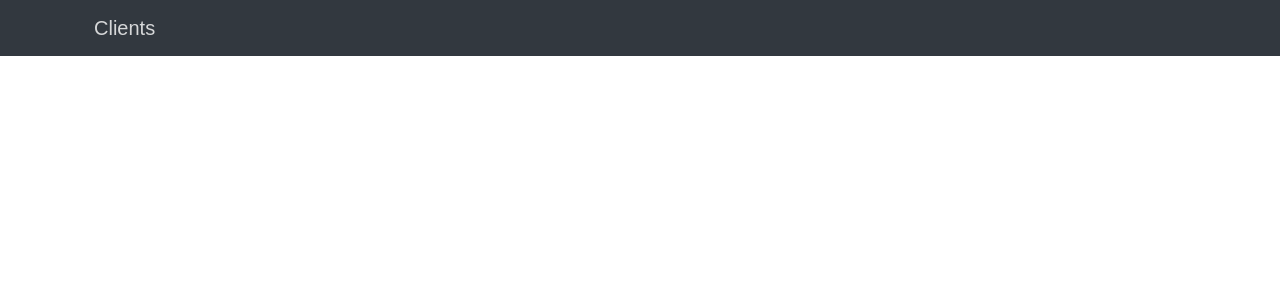
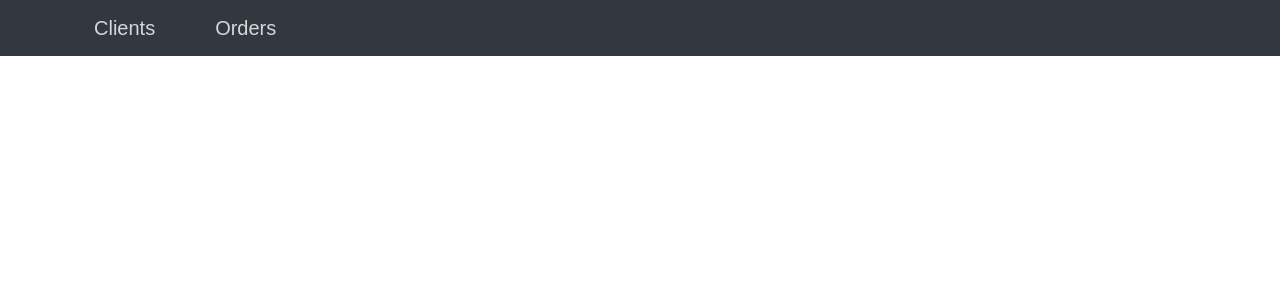
Before and after one commit to cruisezhao/dbmtripanels-staff, a Django app: page / in a window 1280 px wide. Shown: the part 70-370 px from the top of the page. Run offline with Django 3.2, Linux system fonts and the light colour scheme; the visitor is signed in with stand-in values (Sample User, id 1); parts of the project's set-up code (start-up, migrations or seed data) failed here and were passed over; some libraries are stand-ins or nearby versions.

Commit message:
orders for staff panel

```diff
--- a/staff/staff/urls.py
+++ b/staff/staff/urls.py
@@ -18,10 +18,12 @@ from django.conf.urls import url
 from django.conf.urls import include
 from common.apps.users.urls import staff_urlpatterns as user_urls
 from . import views
-
+from common.apps.orders import urls_staff as ordersurl
 
 urlpatterns = [
     #url(r'^admin/', admin.site.urls),
     url(r'^$', views.home, name='home'),
     url(r'^users/', include((user_urls, 'users'))),
+    #orders
+    url(r'^orders/', include(ordersurl, namespace="orders")),
 ]
--- a/staff/templates/base.html
+++ b/staff/templates/base.html
@@ -55,20 +55,24 @@
         	  	  <li>
                     <a href="/crud/accounts/users/">Clients</a>
                   </li>
-                {% comment %}
+                  {% comment %}
                   <li>
-                    <a href="{% url 'helpdesk_home' %}"><i class="fa fa-tags"></i>Ticket</a>
+                    <a href="{% url 'helpdesk_home' %}">Ticket</a>
                   </li>
+                  {% endcomment %}
+                  {% comment %}
                   <li>
                       <a href="/crud/applications/softwares/"><i class="fa fa-cube"></i>Softwares</a>
                   </li>
+                  {% endcomment %}
                   <li>
-                    <a href="{% url 'orders:list' %}"><i class="fa fa-book"></i>Orders</a>
+                    <a href="{% url 'orders:list' %}">Orders</a>
                   </li>
+                  {% comment %}
                   <li>
                     <a href="/crud/orders/packageses/"><i class="fa fa-server"></i>Products</a>
                   </li>
-                {% endcomment %}
+                   {% endcomment %}
         	  	</ul>
     	  </div>
     </div>
```
